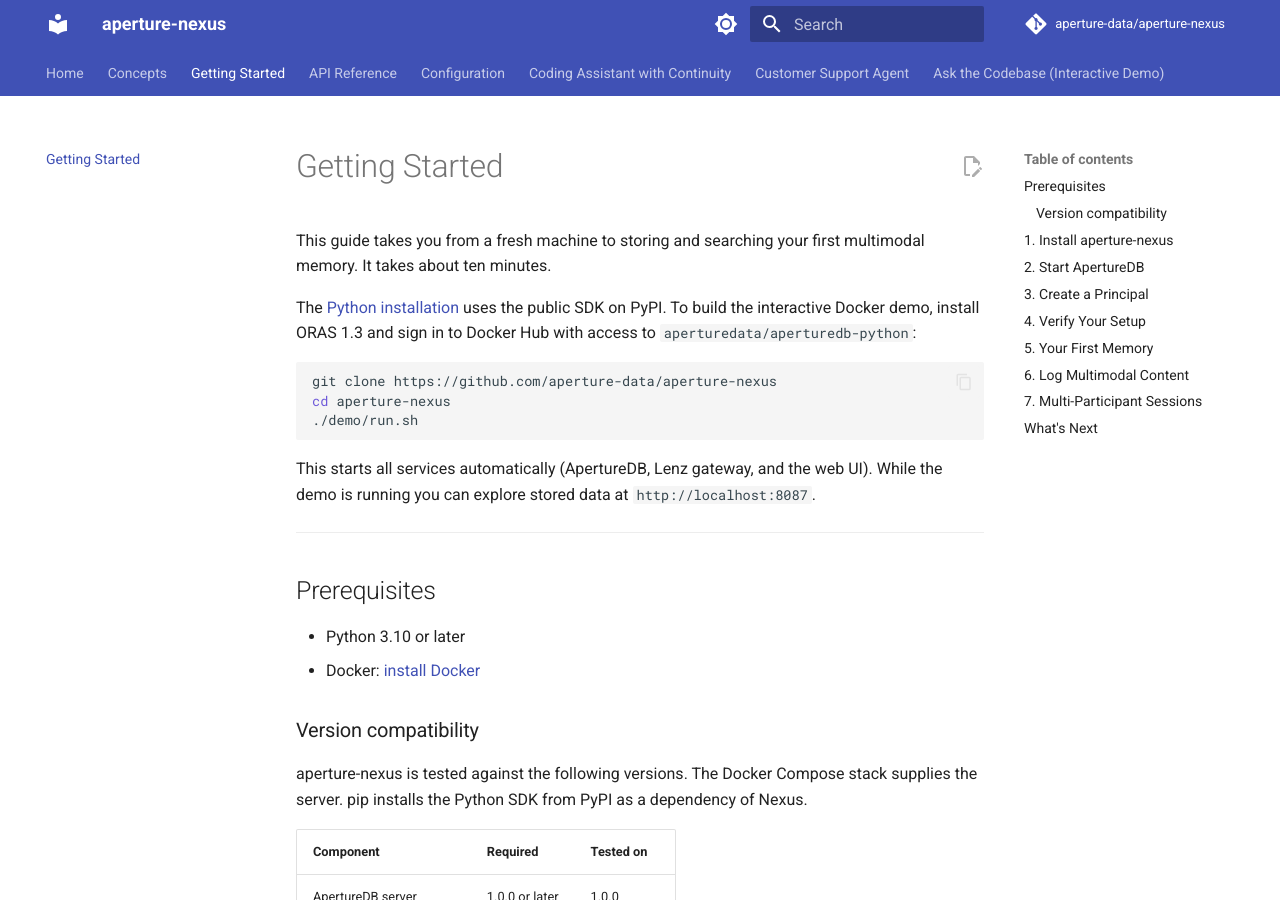
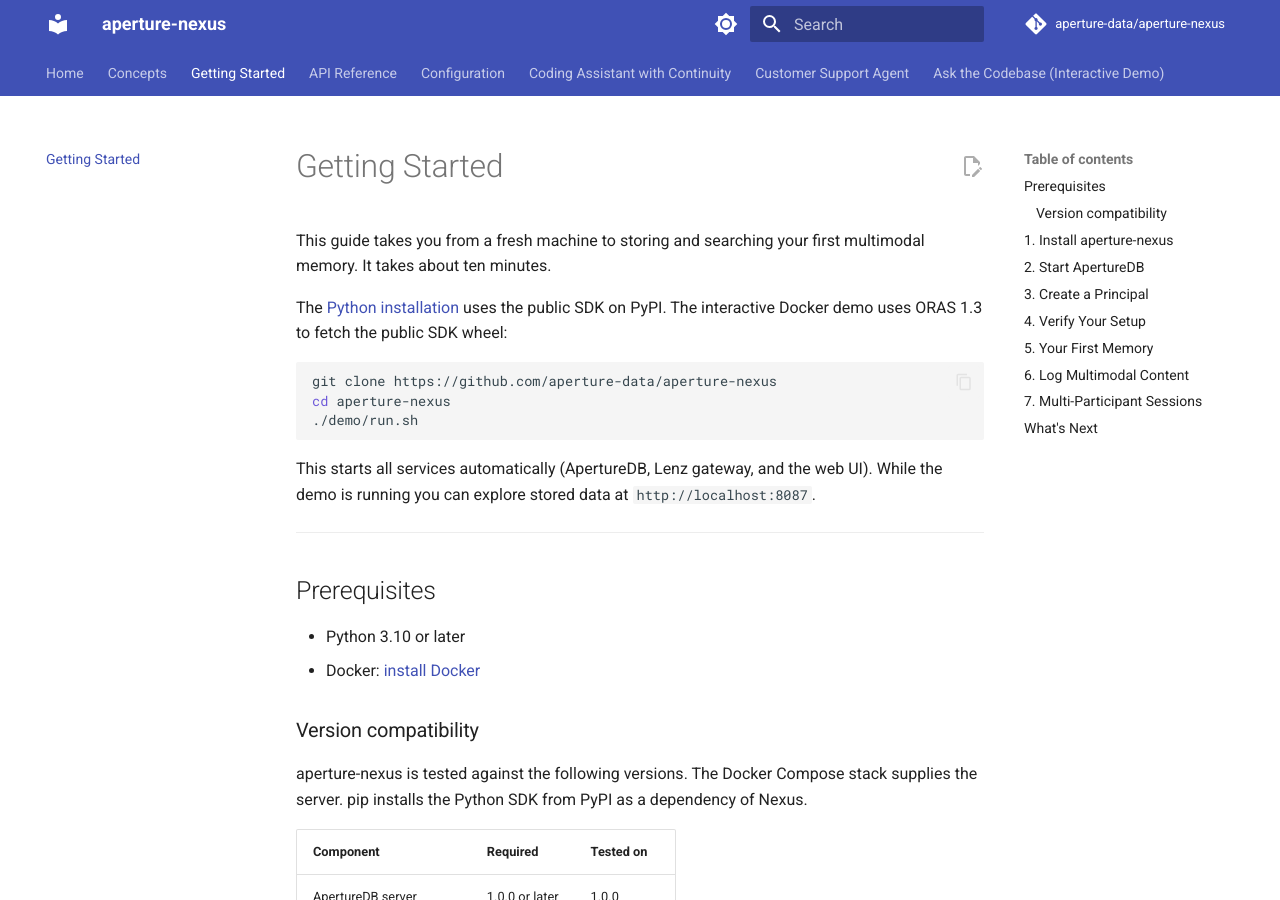
Before and after one commit to aperture-data/aperture-nexus, an MkDocs documentation site: the page built from docs/getting-started.md, in a window 1280 px wide and 900 px high. Built offline with MkDocs 1.6.1 and Material for MkDocs 9.7.7, drawn with Linux system fonts in a browser that asks for light colours; comment, search, counter and statistics services are not loaded.

Commit message:
Document anonymous pulls of the public SDK wheel

````diff
--- a/docs/getting-started.md
+++ b/docs/getting-started.md
@@ -10,8 +10,7 @@ This guide takes you from a fresh machine to storing and searching
 your first multimodal memory. It takes about ten minutes.
 
 The [Python installation](#1-install-aperture-nexus) uses the public SDK on PyPI.
-To build the interactive Docker demo, install ORAS 1.3 and sign in to Docker Hub
-with access to `aperturedata/aperturedb-python`:
+The interactive Docker demo uses ORAS 1.3 to fetch the public SDK wheel:
 
 ```bash
 git clone https://github.com/aperture-data/aperture-nexus
````
Also changed, not shown: README.md (+1 -1 lines), docs/README.md (+1 -1 lines).
